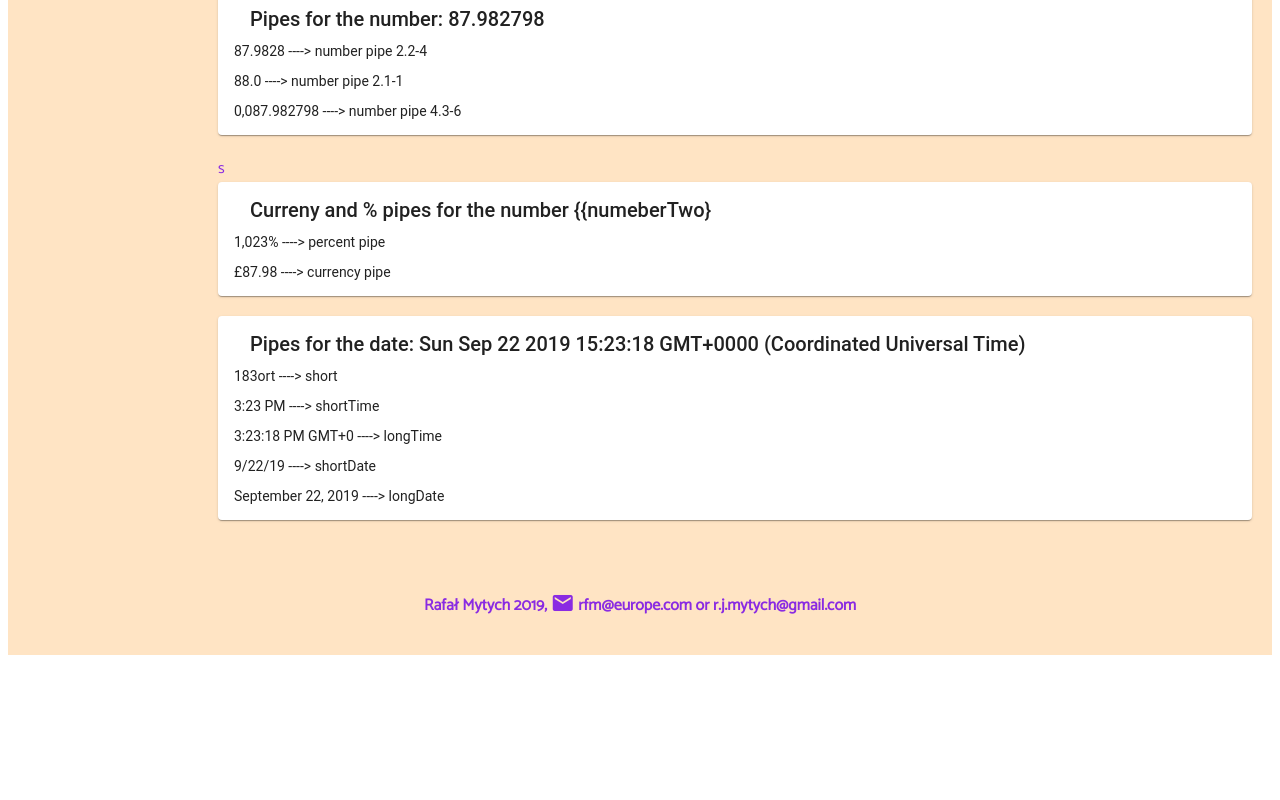
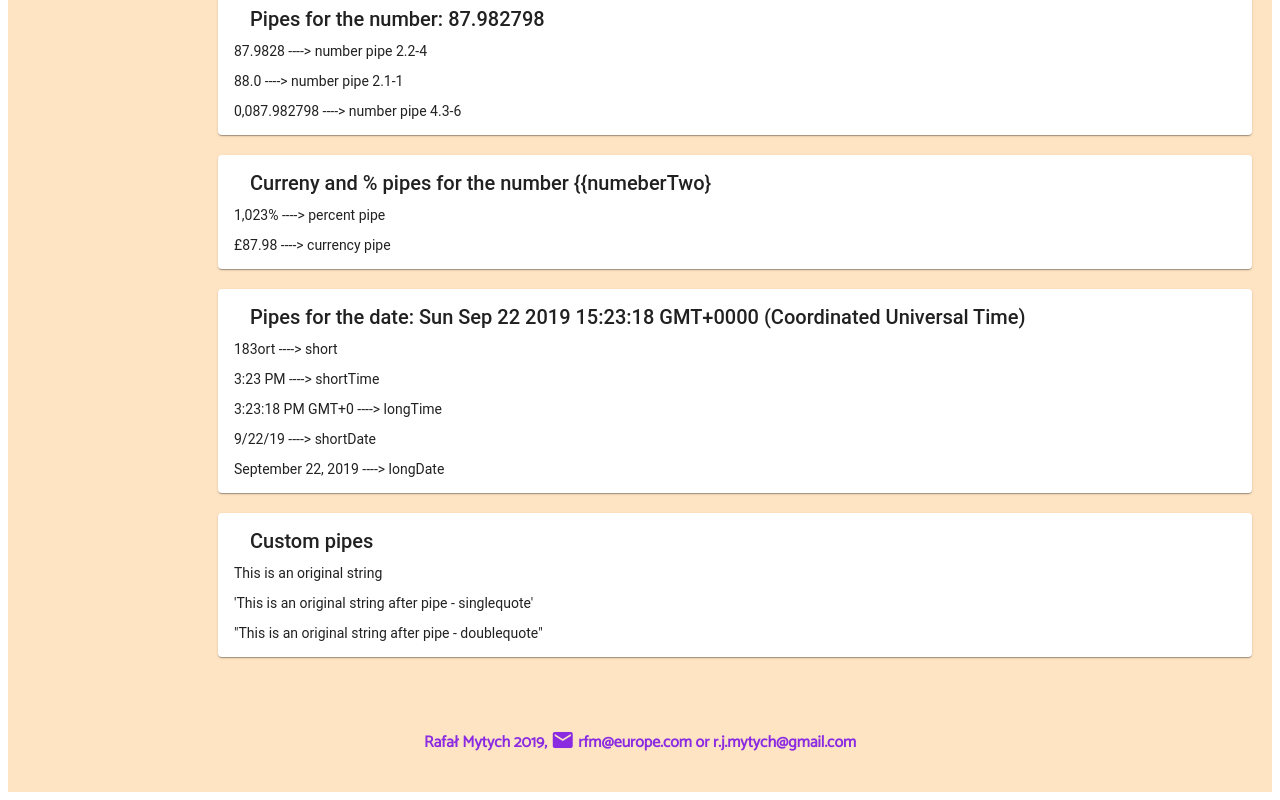
Before and after one commit to RafalM2000/portfolio-Angular8, an Angular app: page /pipes in a window 1280 px wide. Shown: the part 340-1140 px from the top of the page. Before the commit the page ends 1003 px from the top, so only its background shows below. Built offline with nearby package versions, Linux system fonts and the light colour scheme.

Commit message:
custom pipes

```diff
--- a/src/app/app.module.ts
+++ b/src/app/app.module.ts
@@ -15,6 +15,7 @@ import { MainStageComponent } from './main-stage/main-stage.component';
 import { HeaderComponent } from './header/header.component';
 import { FooterComponent } from './footer/footer.component';
 import { WarningAlertDirective } from './directives/worningAlert/warning-alert.directive';
+import { ReversePipe } from './reverse.pipe';
 
 @NgModule({
   declarations: [
@@ -24,7 +25,8 @@ import { WarningAlertDirective } from './directives/worningAlert/warning-alert.d
     HeaderComponent,
     FooterComponent,
     WarningAlertDirective,
-    routingComponents
+    routingComponents,
+    ReversePipe
   ],
   imports: [
     BrowserModule,
--- a/src/app/pipes/pipes.component.html
+++ b/src/app/pipes/pipes.component.html
@@ -20,7 +20,7 @@
             <p>{{numberOne | number: '4.3-6'}} ----> number pipe 4.3-6</p>
         </mat-card-content>
 </mat-card>
-s
+
 <mat-card>
     <mat-card-header>
         <mat-card-title>Curreny and % pipes for the number {{numeberTwo}</mat-card-title>
@@ -43,3 +43,14 @@ s
             <p>{{date | date: 'longDate'}} ----> longDate</p>
         </mat-card-content>
 </mat-card>
+
+<mat-card>
+        <mat-card-header>
+            <mat-card-title>Custom pipes</mat-card-title>
+        </mat-card-header>
+            <mat-card-content>
+                <p>This is an original string</p>
+                <p>{{"This is an original string after pipe - singlequote" | reverse:"singlequote"}}</p>
+                <p>{{"This is an original string after pipe - doublequote" | reverse:"doublequote"}}</p>
+            </mat-card-content>
+    </mat-card>
--- /dev/null
+++ b/src/app/reverse.pipe.ts
@@ -0,0 +1,19 @@
+import { Pipe, PipeTransform } from '@angular/core';
+
+@Pipe({
+  name: 'reverse'
+})
+export class ReversePipe implements PipeTransform {
+
+  transform(value: any, ...args: any[]): any {
+    let newstring = value;
+    if (args[0] === 'singlequote') {
+      newstring = "'" + newstring + "'";
+    } else
+      if (args[0] === 'doublequote') {
+        newstring = '"' + newstring + '"';
+    }
+    return newstring;
+  }
+
+}
```
Also changed, not shown: 1 other file (tests, documents, lock files or other folders).
